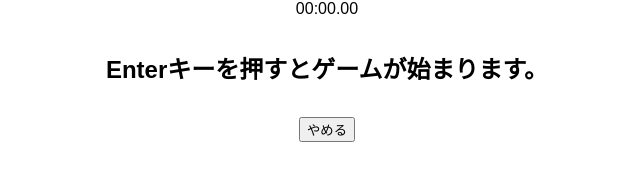
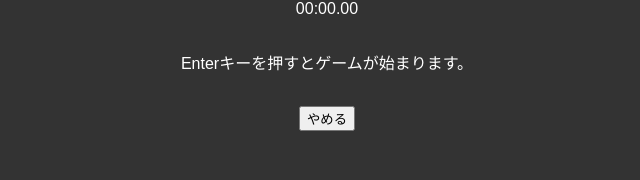
Before and after one commit to kanaaa224/web-learning, a plain HTML site: page typingGame/index.html in a window 1280 px wide. Both pictures are taken after a click on the button "ゲーム開始". Shown: the whole page, without its empty margins (313-953 px from the left). Drawn offline with Linux system fonts and the light colour scheme.

Commit message:
[ optimize ] タイピングゲームの見た目を良い感じにしました

```diff
--- a/typingGame/res/questionContents.json
+++ b/typingGame/res/questionContents.json
@@ -302,7 +302,7 @@
                 "text": "天",
                 "hiragana": "てん",
                 "katakana": "",
-                "romaji": "ten"
+                "romaji": "tenn"
             },
             {
                 "text": "気",
--- a/typingGame/src/main.css
+++ b/typingGame/src/main.css
@@ -10,6 +10,9 @@ body {
     overflow: hidden hidden;
 
     font-family: sans-serif;
+
+    background-color: #333;
+    color: #fff;
 }
 
 main .container div {
--- a/typingGame/src/main.js
+++ b/typingGame/src/main.js
@@ -73,7 +73,7 @@ class App {
         }
 
         // UIを構築し描画
-        let typingGameElement = '<div class="typingGame"><div class="time">00:00.00</div><h2>Enterキーを押すとゲームが始まります。</h2><p></p><button onclick="app.title();">やめる</button></div>';
+        let typingGameElement = '<div class="typingGame"><div class="time">00:00.00</div><h2></h2><p>Enterキーを押すとゲームが始まります。</p><button onclick="app.title();">やめる</button></div>';
         let containerElement  = '<div class="container">' + typingGameElement + '</div>';
         let mainElement       = '<main>' + containerElement + '</main>';
 
```
